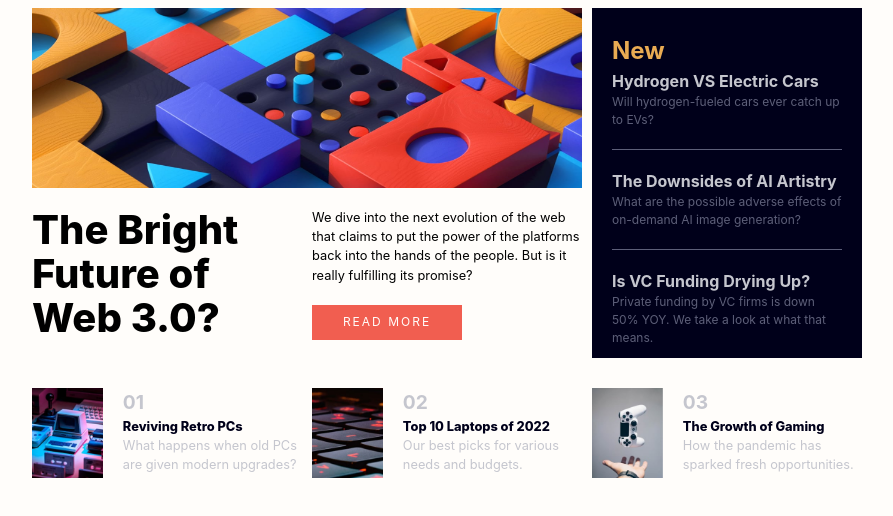
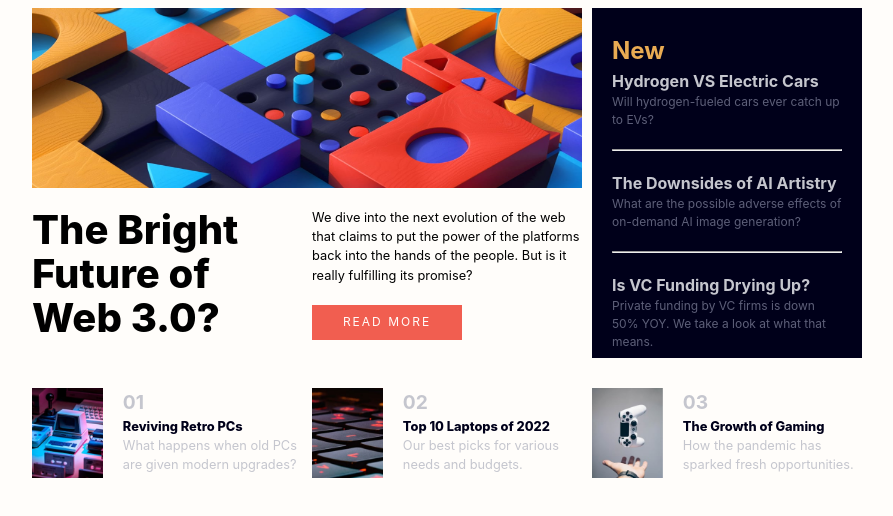
Before and after one commit to francobwogo/news_homepage, a website built with Vite: page index.html in a window 1280 px wide. Shown: the part 72-588 px from the top of the page, without its empty margins (193-1086 px from the left). Built offline with nearby package versions, Linux system fonts and the light colour scheme.

Commit message:
HTML update

```diff
--- a/index.html
+++ b/index.html
@@ -73,7 +73,7 @@
           <p class="new-paragraph">Will hydrogen-fueled cars ever catch up to EVs?</p>
         </div>
         <div class="new-hr">
-          <hr id="new-hr">
+          <hr id="new-hr-01">
         </div>
         <div>
           <div>
@@ -82,7 +82,7 @@
           <p class="new-paragraph">What are the possible adverse effects of on-demand AI image generation?</p>
         </div>
         <div class="new-hr">
-          <hr id="new-hr">
+          <hr id="new-hr-02">
         </div>
         <div>
           <div>
--- a/style.css
+++ b/style.css
@@ -262,9 +262,15 @@ div {
   padding: 20px 0;
 }
 
-#new-hr {
+.new-hr-01{
   border: none;
-  height: .1px;
+  height: .2px;
+  background-color: var(--clr-neutral-300);
+}
+
+.new-hr-02{
+  border: none;
+  height: .2px;
   background-color: var(--clr-neutral-300);
 }
 
```
